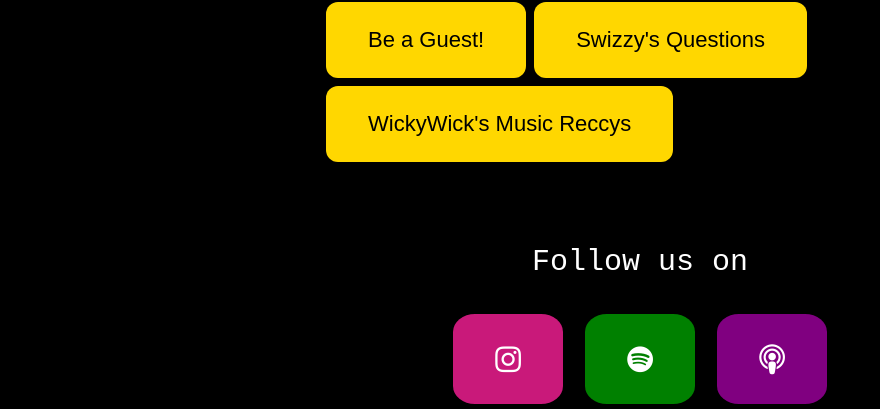
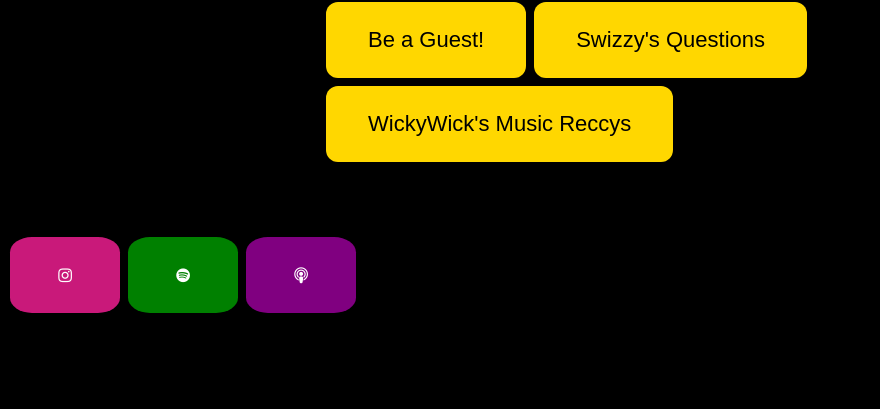
Before and after one commit to theferdacast/FERDAcast, a plain HTML site: page index.html in a window 1280 px wide. Shown: the part 391-800 px from the top of the page, without its empty margins (0-880 px from the left). Drawn offline with Linux system fonts and the light colour scheme.

Commit message:
Update style.css

```diff
--- a/style.css
+++ b/style.css
@@ -39,16 +39,10 @@ img {
     color: white;
 }
 
-  .footer {
-    position: fixed;
-    left: 0;
-    bottom: 0;
-    width: 100%;
-    color: white;
+.social {
     text-align: center;
-    font-family: 'Courier New', Courier, monospace;
     font-size: 30px;
-  }
+}
 
   .button {
     background-color: gold;
@@ -93,7 +87,7 @@ img {
   }
 
   @media only screen and (min-width: 600px) {
-    .footer {
+    body {
         max-width: 100% !important;
         overflow-x: hidden !important;
     }
```
